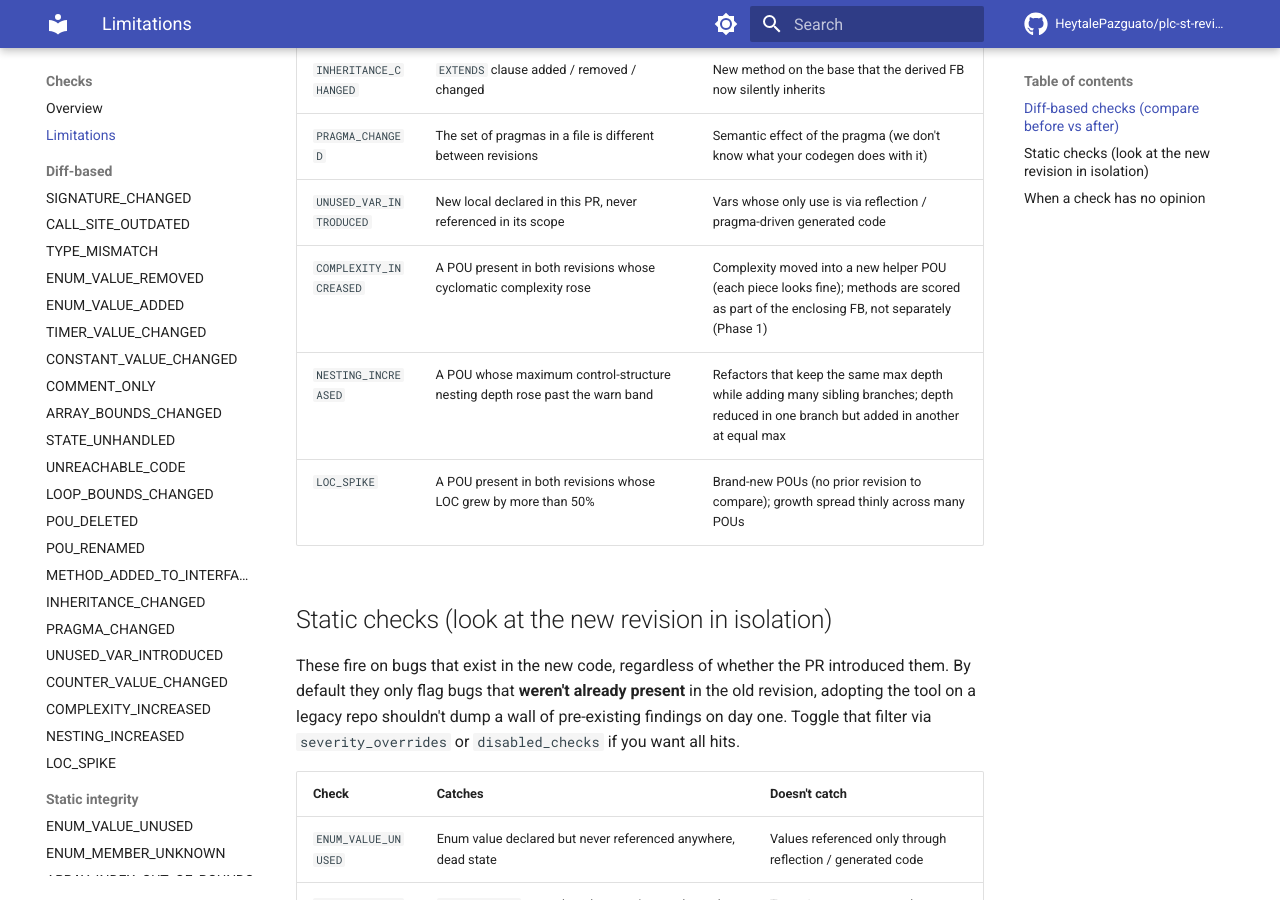
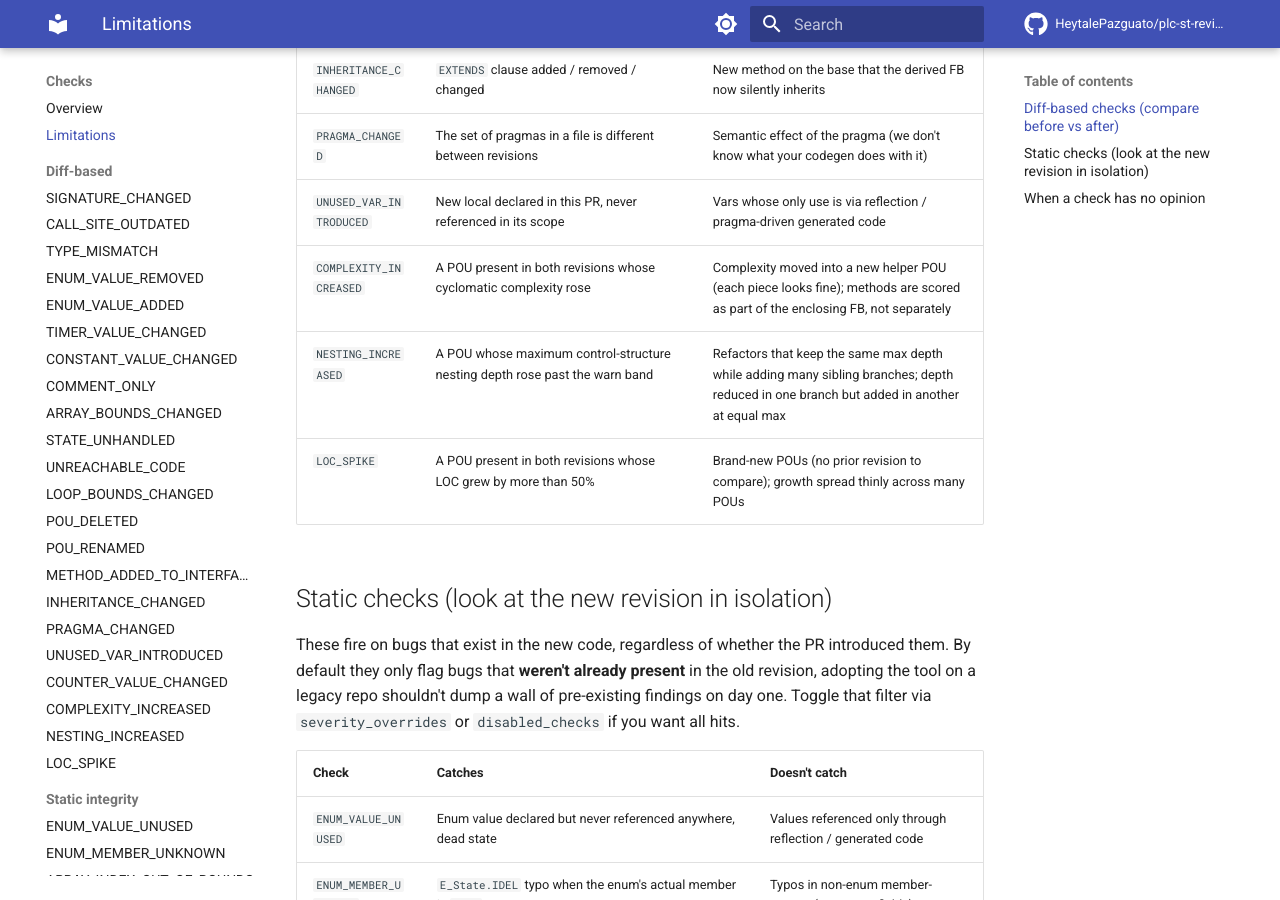
Before and after one commit to HeytalePazguato/plc-st-review, an MkDocs documentation site: the page built from docs/check-limitations.md, in a window 1280 px wide and 900 px high, scrolled down 1635 px. Built offline with MkDocs 1.6.1 and Material for MkDocs 9.7.7, drawn with Linux system fonts in a browser that asks for light colours; comment, search, counter and statistics services are not loaded.

Commit message:
docs: drop internal phase labels from changelog and limitations
The 'Phase 1/2' tags only meant something against the internal plan; readers of the changelog and docs have no context for them. Reworded to describe the work directly.

```diff
--- a/docs/check-limitations.md
+++ b/docs/check-limitations.md
@@ -28,7 +28,7 @@
 | `INHERITANCE_CHANGED` | `EXTENDS` clause added / removed / changed | New method on the base that the derived FB now silently inherits |
 | `PRAGMA_CHANGED` | The set of pragmas in a file is different between revisions | Semantic effect of the pragma (we don't know what your codegen does with it) |
 | `UNUSED_VAR_INTRODUCED` | New local declared in this PR, never referenced in its scope | Vars whose only use is via reflection / pragma-driven generated code |
-| `COMPLEXITY_INCREASED` | A POU present in both revisions whose cyclomatic complexity rose | Complexity moved into a new helper POU (each piece looks fine); methods are scored as part of the enclosing FB, not separately (Phase 1) |
+| `COMPLEXITY_INCREASED` | A POU present in both revisions whose cyclomatic complexity rose | Complexity moved into a new helper POU (each piece looks fine); methods are scored as part of the enclosing FB, not separately |
 | `NESTING_INCREASED` | A POU whose maximum control-structure nesting depth rose past the warn band | Refactors that keep the same max depth while adding many sibling branches; depth reduced in one branch but added in another at equal max |
 | `LOC_SPIKE` | A POU present in both revisions whose LOC grew by more than 50% | Brand-new POUs (no prior revision to compare); growth spread thinly across many POUs |
 
```
Also changed, not shown: CHANGELOG.md (+3 -3 lines).
